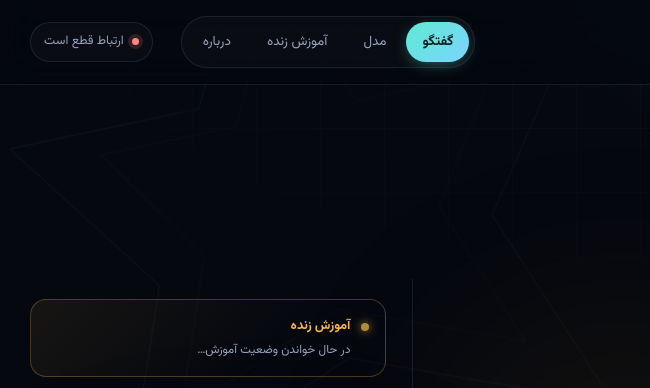
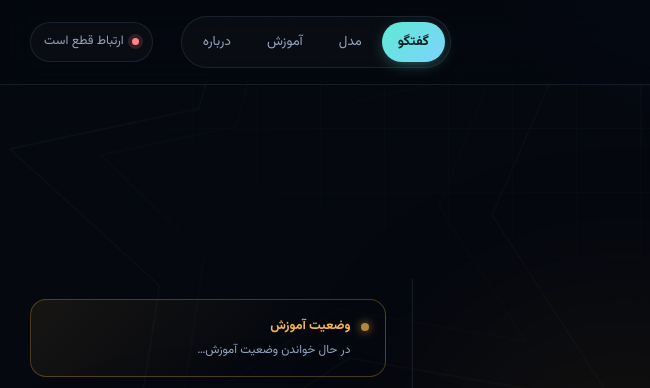
Before and after one commit to Taymaz1391/ai, a plain HTML site: page web/static/index.html in a window 1280 px wide. Shown: the top 388 px of the page, 0-650 px from the left. Drawn offline with Linux system fonts and the light colour scheme; no server answers.

Commit message:
رابط: برچسب وضعیت آموزش بر اساس فعال‌بودن اجرا و نمایش «اندیشهٔ ژرف» در نمونه‌ها
Co-authored-by: arena-agent <297053741+arena-agent@users.noreply.github.com>

```diff
--- a/web/static/app.js
+++ b/web/static/app.js
@@ -943,6 +943,8 @@
         ? `گام ${fa(s.step)} از ${fa(s.totalSteps)}؛ خطای آموزش ${lastTrain?.loss !== undefined ? fa(lastTrain.loss, 3) : "—"}.`
         : `آخرین وضعیت: گام ${fa(s.step)}؛ خطای اعتبارسنجی ${fa(lastEval?.val_loss, 3)}.`;
     }
+    const heroLabel = $("#hero-live-label");
+    if (heroLabel) heroLabel.textContent = s.m.active ? "آموزش زنده" : "مدل نهایی";
     const heroLive = $("#hero-live-text");
     if (heroLive) {
       heroLive.textContent = s.m.active
--- a/web/static/index.html
+++ b/web/static/index.html
@@ -57,7 +57,7 @@
     <nav class="nav" aria-label="بخش‌ها">
       <button class="nav-link is-active" data-view="chat">گفتگو</button>
       <button class="nav-link" data-view="model">مدل</button>
-      <button class="nav-link" data-view="training">آموزش زنده</button>
+      <button class="nav-link" data-view="training">آموزش</button>
       <button class="nav-link" data-view="about">درباره</button>
     </nav>
 
@@ -86,7 +86,7 @@
           <div class="live-note" id="hero-live">
             <span class="live-dot"></span>
             <div>
-              <strong>آموزش زنده</strong>
+              <strong id="hero-live-label">وضعیت آموزش</strong>
               <span id="hero-live-text">در حال خواندن وضعیت آموزش…</span>
             </div>
           </div>
```
